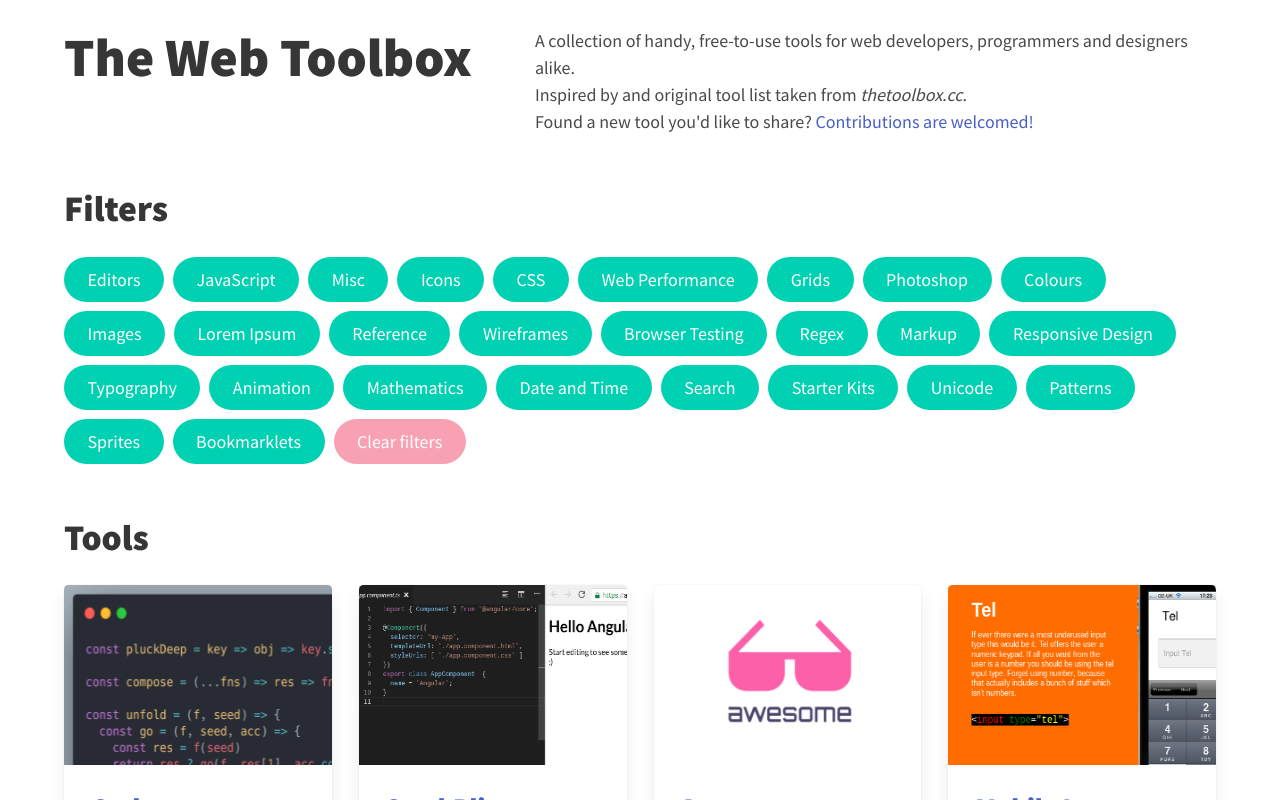
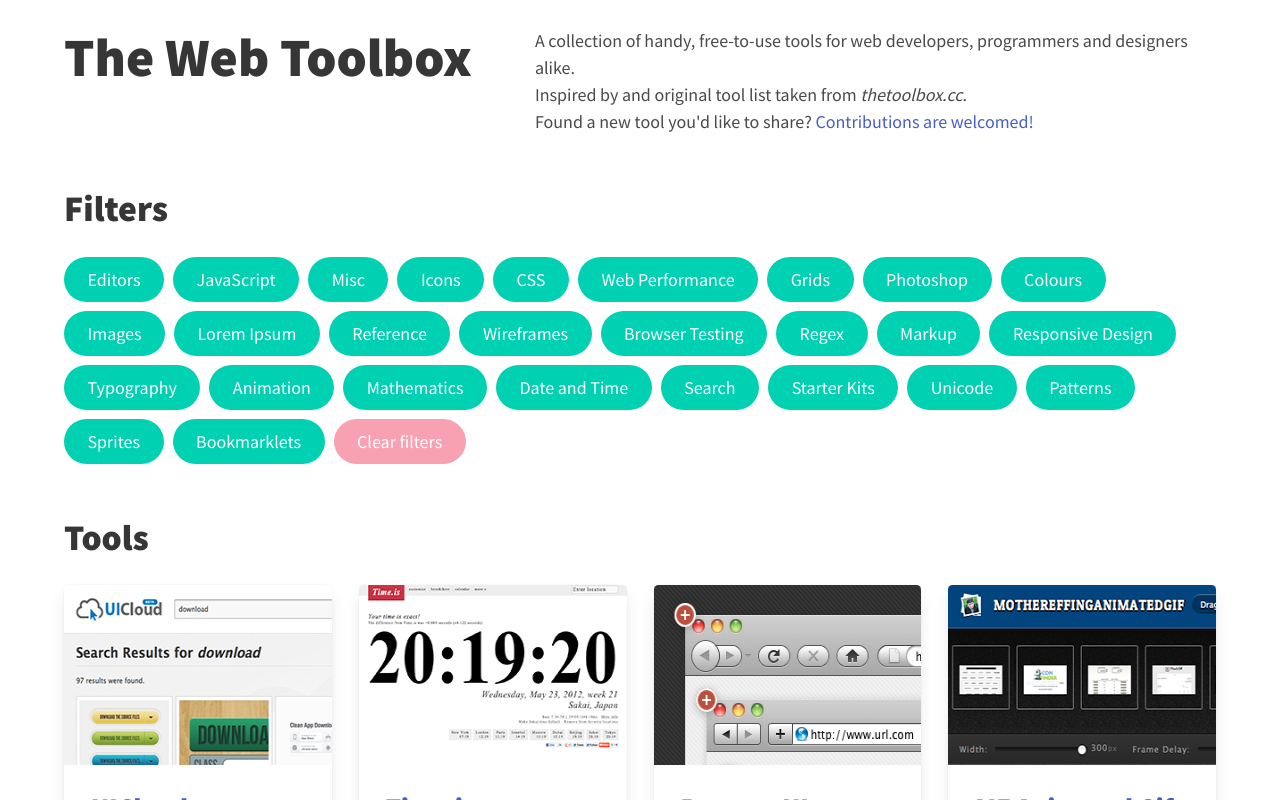
Before and after one commit to ToshNeox/webtoolbox, a Vue app: page / in a window 1280 px wide. Shown: the top 800 px of the page. Built offline with nearby package versions, Linux system fonts and the light colour scheme.

Commit message:
Shuffle tools when app starts

```diff
--- a/app/App.vue
+++ b/app/App.vue
@@ -24,6 +24,7 @@
 
 <script lang="ts">
     import Vue from 'vue';
+    import { shuffleArray } from './utils';
 
     import filters from './filters.vue';
     import tool from './tool.vue';
@@ -35,9 +36,11 @@
             'tool': tool
         },
         data() {
+            const shuffledTools = shuffleArray(toolData.tools);
+
             return {
                 filters: [],
-                tools: toolData.tools
+                tools: shuffledTools
             };
         },
         computed: {
```
